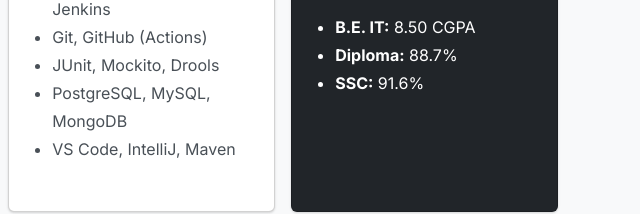
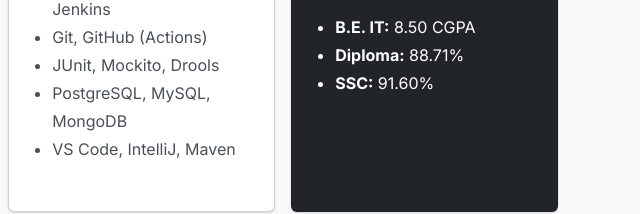
Before and after one commit to VinayakGawade0/resume-github-pages, a plain HTML site: page index.html in a window 1280 px wide. Shown: the part 1015-1229 px from the top of the page, 640-1280 px from the left. Drawn offline with nearby package versions, Linux system fonts and the light colour scheme.

Commit message:
Correcting percentage on card

```diff
--- a/index.html
+++ b/index.html
@@ -195,8 +195,8 @@
                 <p class="card-text">
                 <ul class="card-text">
                   <li><strong>B.E. IT:</strong> 8.50 CGPA</li>
-                  <li><strong>Diploma:</strong> 88.7%</li>
-                  <li><strong>SSC:</strong> 91.6%</li>
+                  <li><strong>Diploma:</strong> 88.71%</li>
+                  <li><strong>SSC:</strong> 91.60%</li>
                 </ul>
                 </p>
               </div>
```
